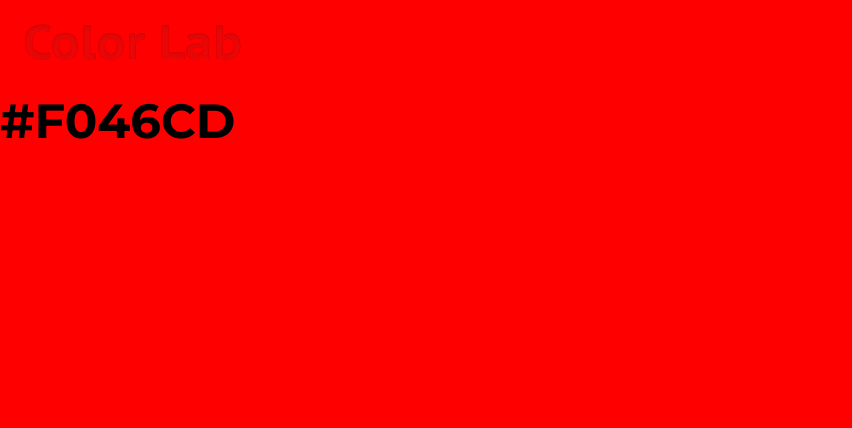
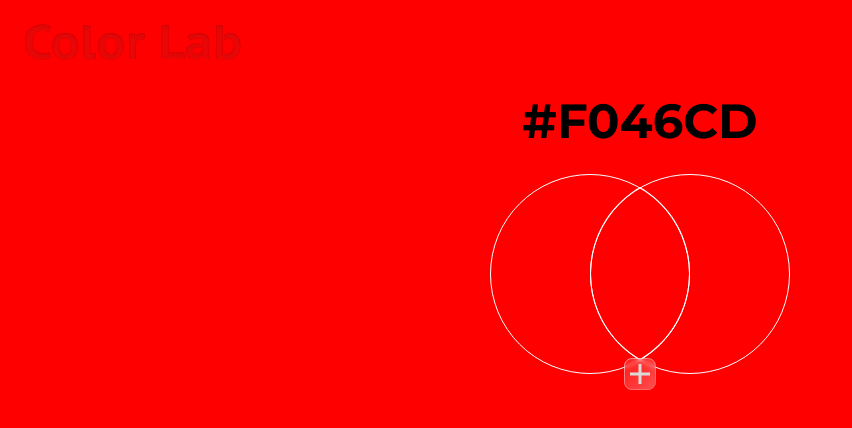
Before and after one commit to lewKcoder/ColorLab, a Next.js app: page / in a window 1280 px wide. Shown: the top 428 px of the page, without its empty margins (0-852 px from the left). Built offline with nearby package versions, Linux system fonts and the light colour scheme.

Commit message:
feat: :sparkles: Added color input elements

```diff
--- a/app/page.tsx
+++ b/app/page.tsx
@@ -5,13 +5,148 @@ import styles from "./styles.module.scss";
 
 export default function Home() {
   const backgroundColor = "red";
+  const color = "#F046CD";
 
   return (
     <div className={`${styles.container} container`}>
       <main className={styles.main}>
         <Heading />
 
-        <h2 className={styles.color}>#F046CD</h2>
+        <div className={styles.content}>
+          <h2 className={styles.color}>{color}</h2>
+
+          <div className={styles.color_scheme}>
+            <div className={styles.color1}>
+              <svg
+                width="200"
+                height="200"
+                viewBox="0 0 200 200"
+                fill="none"
+                xmlns="http://www.w3.org/2000/svg"
+              >
+                <circle cx="100" cy="100" r="99.5" stroke="white" />
+              </svg>
+            </div>
+
+            <div className={styles.color_result}>
+              <svg
+                width="100"
+                height="174"
+                viewBox="0 0 100 174"
+                fill="none"
+                xmlns="http://www.w3.org/2000/svg"
+              >
+                <mask id="path-1-inside-1_1119_2202" fill="white">
+                  <path
+                    fill-rule="evenodd"
+                    clip-rule="evenodd"
+                    d="M50 173.244C79.8901 155.953 100 123.636 100 86.6218C100 49.6076 79.8901 17.2905 50 -1.46344e-05C20.1099 17.2905 0 49.6076 0 86.6218C0 123.636 20.1099 155.953 50 173.244Z"
+                  />
+                </mask>
+                <path
+                  d="M50 173.244L49.4993 174.109L50 174.399L50.5007 174.109L50 173.244ZM50 -1.46344e-05L50.5007 -0.86562L50 -1.15527L49.4993 -0.86562L50 -1.46344e-05ZM99 86.6218C99 123.264 79.0931 155.259 49.4993 172.378L50.5007 174.109C80.6871 156.647 101 124.007 101 86.6218H99ZM49.4993 0.865591C79.0931 17.9847 99 49.979 99 86.6218H101C101 49.2362 80.6871 16.5962 50.5007 -0.86562L49.4993 0.865591ZM1 86.6218C1 49.979 20.9069 17.9847 50.5007 0.865591L49.4993 -0.86562C19.3129 16.5962 -1 49.2362 -1 86.6218H1ZM50.5007 172.378C20.9069 155.259 1 123.264 1 86.6218H-1C-1 124.007 19.3129 156.647 49.4993 174.109L50.5007 172.378Z"
+                  fill="white"
+                  mask="url(#path-1-inside-1_1119_2202)"
+                />
+              </svg>
+            </div>
+
+            <div className={styles.color2}>
+              <svg
+                width="200"
+                height="200"
+                viewBox="0 0 200 200"
+                fill="none"
+                xmlns="http://www.w3.org/2000/svg"
+              >
+                <circle cx="100" cy="100" r="99.5" stroke="white" />
+              </svg>
+            </div>
+
+            <div className={styles.add_color}>
+              <svg
+                width="32"
+                height="32"
+                viewBox="0 0 32 32"
+                fill="none"
+                xmlns="http://www.w3.org/2000/svg"
+              >
+                <g filter="url(#filter)">
+                  <rect
+                    width="32"
+                    height="32"
+                    rx="8"
+                    fill="url(#paint0_linear_1119_2205)"
+                  />
+                  <rect
+                    x="0.5"
+                    y="0.5"
+                    width="31"
+                    height="31"
+                    rx="7.5"
+                    stroke="url(#paint1_linear_1119_2205)"
+                  />
+                </g>
+                <rect x="14.5" y="6" width="3" height="20" fill="#D9D9D9" />
+                <rect
+                  x="6"
+                  y="17.5"
+                  width="3"
+                  height="20"
+                  transform="rotate(-90 6 17.5)"
+                  fill="#D9D9D9"
+                />
+                <defs>
+                  <filter
+                    id="filter"
+                    x="-4"
+                    y="-4"
+                    width="40"
+                    height="40"
+                    filterUnits="userSpaceOnUse"
+                    color-interpolation-filters="sRGB"
+                  >
+                    <feFlood flood-opacity="0" result="BackgroundImageFix" />
+                    <feGaussianBlur in="BackgroundImageFix" stdDeviation="2" />
+                    <feComposite
+                      in2="SourceAlpha"
+                      operator="in"
+                      result="effect1_backgroundBlur_1119_2205"
+                    />
+                    <feBlend
+                      mode="normal"
+                      in="SourceGraphic"
+                      in2="effect1_backgroundBlur_1119_2205"
+                      result="shape"
+                    />
+                  </filter>
+                  <linearGradient
+                    id="paint0_linear_1119_2205"
+                    x1="30"
+                    y1="30.5"
+                    x2="2.5"
+                    y2="2"
+                    gradientUnits="userSpaceOnUse"
+                  >
+                    <stop stop-color="white" stop-opacity="0.3" />
+                    <stop offset="1" stop-color="white" stop-opacity="0.1" />
+                  </linearGradient>
+                  <linearGradient
+                    id="paint1_linear_1119_2205"
+                    x1="3"
+                    y1="4"
+                    x2="30.5"
+                    y2="30"
+                    gradientUnits="userSpaceOnUse"
+                  >
+                    <stop stop-color="white" stop-opacity="0.5" />
+                    <stop offset="1" stop-color="white" stop-opacity="0.1" />
+                  </linearGradient>
+                </defs>
+              </svg>
+            </div>
+          </div>
+        </div>
       </main>
 
       <style jsx>{`
--- a/app/styles.module.scss
+++ b/app/styles.module.scss
@@ -1,9 +1,44 @@
 .container {
   height: 100vh;
+}
+
+.content {
+  display: grid;
+  justify-content: center;
+  gap: 24px;
 }
 
 .color {
   font-family: "Montserrat", sans-serif;
   font-size: 48px;
   font-weight: bold;
+  text-align: center;
 }
+
+.color_scheme {
+  position: relative;
+  width: 300px;
+  height: 220px;
+}
+
+.color1 {
+  position: absolute;
+}
+
+.color_result {
+  position: absolute;
+  right: 100px;
+  top: 13px;
+}
+
+.color2 {
+  position: absolute;
+  right: 0px;
+}
+
+.add_color {
+  position: absolute;
+  right: 134px;
+  bottom: 0;
+  backdrop-filter: blur(2px);
+}
```
